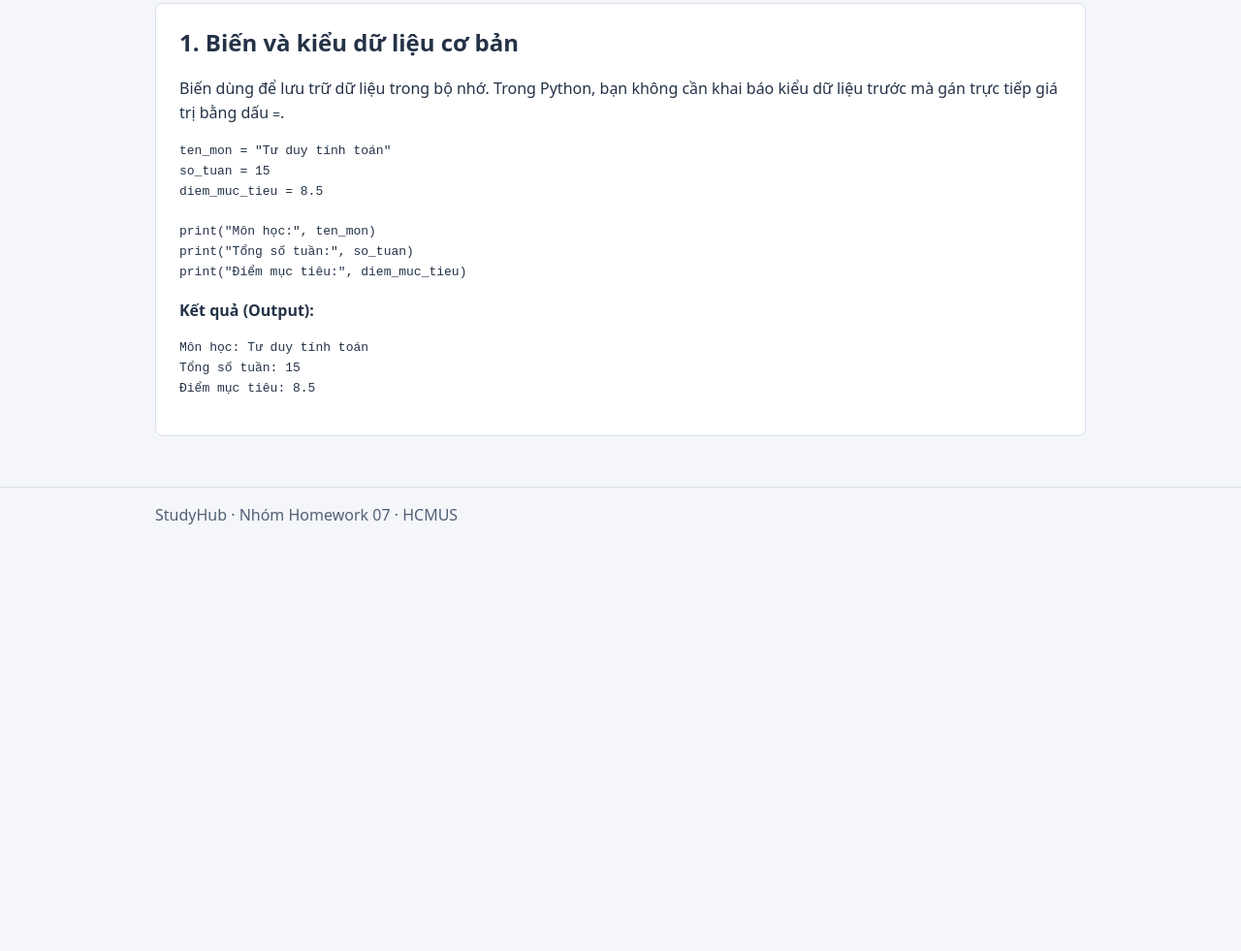
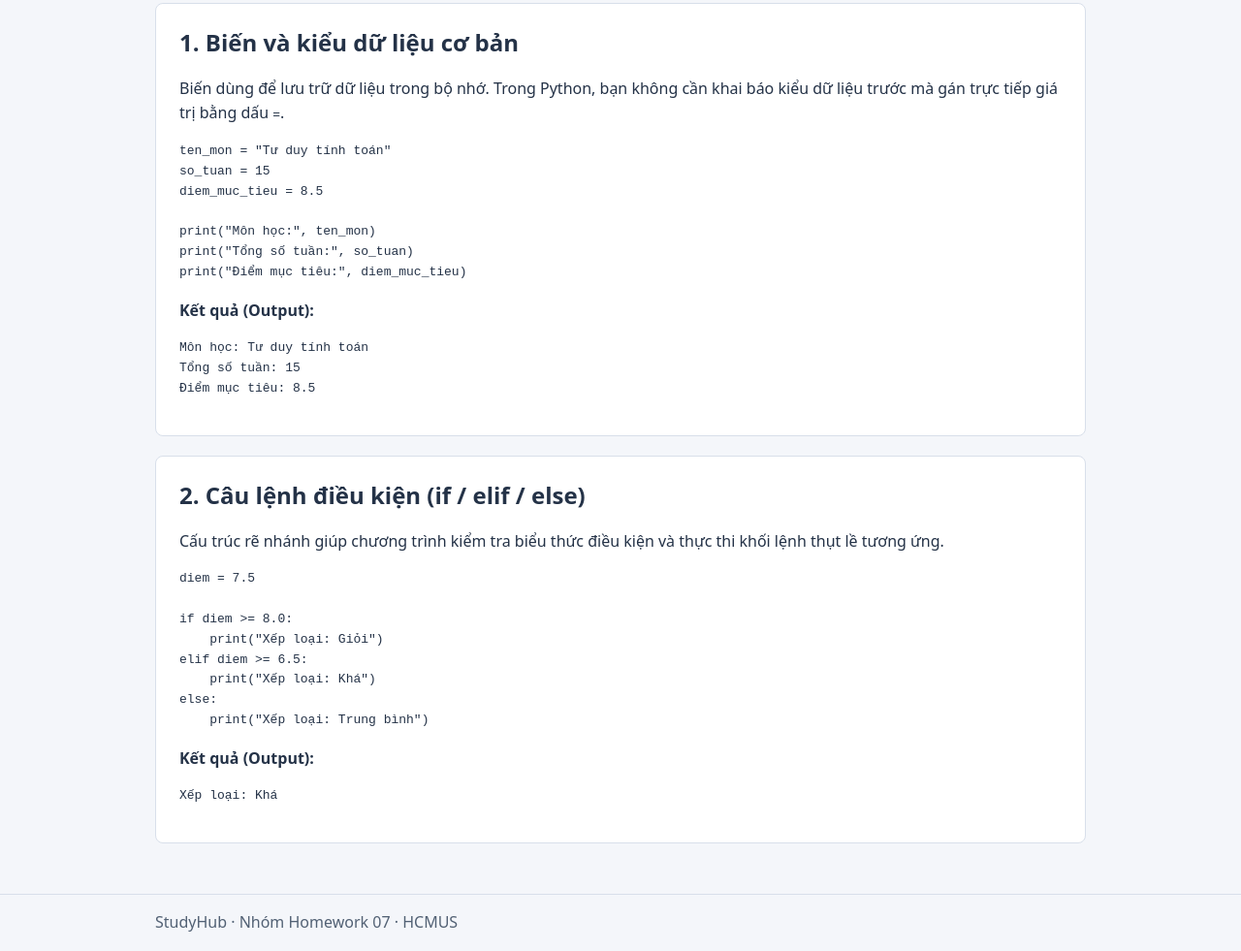
Before and after one commit to nghiep2405/HOMEWORK-TDTT-GIT, a plain HTML site: page python.html in a window 1280 px wide. Shown: the part 329-1310 px from the top of the page at 97% size. Before the commit the page ends 889 px from the top, so only its background shows below. Drawn offline with Linux system fonts and the light colour scheme.

Commit message:
Add conditional statements section to python.html

```diff
--- a/python.html
+++ b/python.html
@@ -43,6 +43,21 @@ print("Điểm mục tiêu:", diem_muc_tieu)</code></pre>
 Tổng số tuần: 15
 Điểm mục tiêu: 8.5</code></pre>
     </section>
+
+    <section class="panel" aria-labelledby="conditions">
+      <h2 id="conditions">2. Câu lệnh điều kiện (if / elif / else)</h2>
+      <p>Cấu trúc rẽ nhánh giúp chương trình kiểm tra biểu thức điều kiện và thực thi khối lệnh thụt lề tương ứng.</p>
+      <pre><code>diem = 7.5
+
+if diem >= 8.0:
+    print("Xếp loại: Giỏi")
+elif diem >= 6.5:
+    print("Xếp loại: Khá")
+else:
+    print("Xếp loại: Trung bình")</code></pre>
+      <p><strong>Kết quả (Output):</strong></p>
+      <pre><code>Xếp loại: Khá</code></pre>
+    </section>
   </main>
 
   <footer class="site-footer">
```
